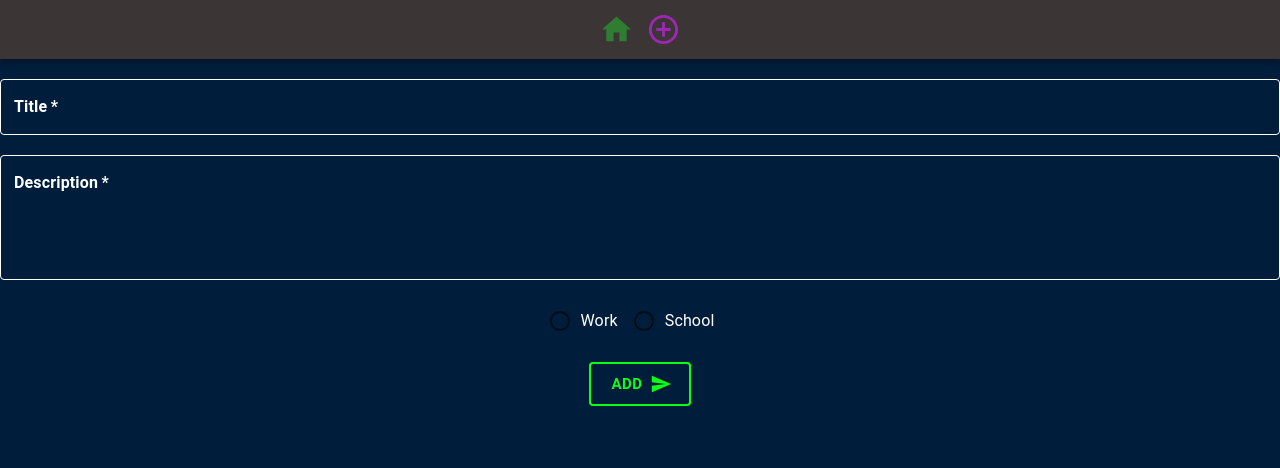
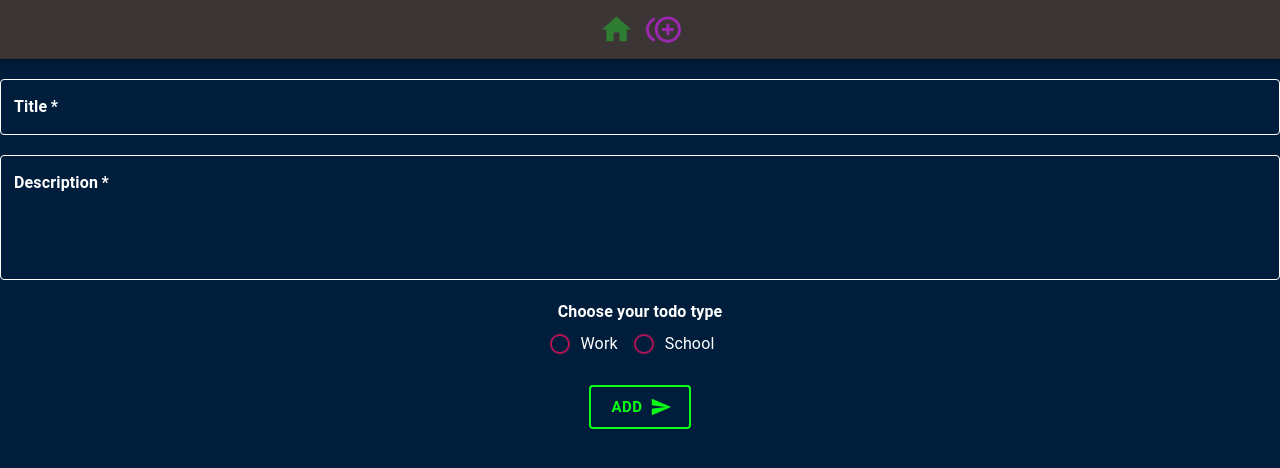
Before and after one commit to minhtri06ltr/TODO, a React (Create React App) app: page /form in a window 1280 px wide. Shown: the top 468 px of the page. Built offline with nearby package versions, Linux system fonts and the light colour scheme.

Commit message:
doing update

```diff
--- a/src/components/TodoForm.js
+++ b/src/components/TodoForm.js
@@ -15,6 +15,7 @@ import DateTimePicker from "@mui/lab/DateTimePicker";
 
 function TodoForm() {
   //Context
+
   const { dispatch, todoType } =
     useContext(TodoContext);
   const [title, setTitle] = useState("");
--- a/src/components/TodoItem.js
+++ b/src/components/TodoItem.js
@@ -11,9 +11,9 @@ import {
 import { TodoContext } from "../contexts/TodoContext";
 import Button from "@mui/material/Button";
 import DeleteIcon from "@mui/icons-material/Delete";
-
+import EditIcon from "@mui/icons-material/Edit";
 function TodoItem({ todo }) {
-  const { dispatch, setOpenModal } =
+  const { dispatch, setOpenModal, setTodo } =
     useContext(TodoContext);
   let type = {};
   let icon = <WorkIcon />;
@@ -80,6 +80,7 @@ function TodoItem({ todo }) {
   }
   const openModalHandler = (e) => {
     setOpenModal(true);
+    setTodo(todo);
   };
   return (
     <VerticalTimelineElement
@@ -90,7 +91,9 @@ function TodoItem({ todo }) {
         borderRight:
           "7px solid  rgb(33, 150, 243)",
       }}
-      date={todo.deadline.split("G")[0]}
+      date={
+        todo.deadline.toString().split("G")[0]
+      }
       iconStyle={type}
       icon={icon}
     >
@@ -110,6 +113,7 @@ function TodoItem({ todo }) {
             color: "black",
             border: "2px solid black",
             fontWeight: "bold",
+            lineThrough: "none !important",
           }}
           onClick={() => {
             dispatch({
@@ -126,15 +130,15 @@ function TodoItem({ todo }) {
         </Button>
         <Button
           style={{
-            color: "black",
-            border: "2px solid black",
+            color: "#62ff00",
+            border: "2px solid #62ff00",
             fontWeight: "bold",
           }}
           variant="outlined"
-          startIcon={<DeleteIcon />}
+          startIcon={<EditIcon />}
           onClick={openModalHandler}
         >
-          Update
+          <span>Update</span>
         </Button>
       </div>
     </VerticalTimelineElement>
--- a/src/components/layouts/BasicModal.js
+++ b/src/components/layouts/BasicModal.js
@@ -1,20 +1,19 @@
 import * as React from "react";
+import { useState, useEffect } from "react";
 import Box from "@mui/material/Box";
 import Button from "@mui/material/Button";
 import Typography from "@mui/material/Typography";
 import Modal from "@mui/material/Modal";
 import { useContext } from "react";
 import { TodoContext } from "../../contexts/TodoContext";
-
-import { v4 } from "uuid";
-
-import SendIcon from "@mui/icons-material/Send";
+import ArrowCircleUpIcon from "@mui/icons-material/ArrowCircleUp";
 
 import UseRadioGroup from "./UseRadioGroup";
 import TextField from "@mui/material/TextField";
 import AdapterDateFns from "@mui/lab/AdapterDateFns";
 import LocalizationProvider from "@mui/lab/LocalizationProvider";
 import DateTimePicker from "@mui/lab/DateTimePicker";
+import { UPDATE_TODO } from "../../reducers/types";
 
 const style = {
   position: "absolute",
@@ -29,18 +28,37 @@ const style = {
 };
 
 export default function BasicModal() {
-  const { openModal, setOpenModal } =
-    useContext(TodoContext);
-  console.log(openModal);
+  const {
+    openModal,
+    setOpenModal,
+    dispatch,
+    todo,
+  } = useContext(TodoContext);
+  const [updateTodo, setUpdateTodo] =
+    useState(todo);
+  //content change when choose different to do
+  useEffect(() => {
+    setUpdateTodo(todo);
+  }, [todo]);
 
-  const handleOpen = () => setOpenModal(true);
+  const inputHandler = (e) => {
+    setUpdateTodo({
+      ...updateTodo,
+      [e.target.name]: e.target.value,
+    });
+  };
+  const submitHandler = () => {
+    dispatch({
+      type: UPDATE_TODO,
+      payload: updateTodo,
+    });
+    setOpenModal(false);
+  };
+  console.log(updateTodo);
   const handleClose = () => setOpenModal(false);
 
   return (
     <div>
-      <Button onClick={handleOpen}>
-        Open modal
-      </Button>
       <Modal
         open={openModal}
         onClose={handleClose}
@@ -61,22 +79,32 @@ export default function BasicModal() {
               id="outlined-basic"
               id="fullWidth"
               label="Title"
+              name="title"
               variant="outlined"
               required
+              value={updateTodo.title}
+              onChange={inputHandler}
             />
             <TextField
               id="outlined-multiline-static"
               label="Multiline"
               multiline
+              name="description"
               fullWidth
               id="fullWidth"
               rows={4}
               required
+              value={updateTodo.description}
               label="Description"
               name="description"
+              onChange={inputHandler}
             />
             <div>
-              <UseRadioGroup />
+              <UseRadioGroup
+                type={updateTodo.type}
+                setUpdateTodo={setUpdateTodo}
+                updateTodo={updateTodo}
+              />
             </div>
             <div
               style={{
@@ -90,9 +118,16 @@ export default function BasicModal() {
                   renderInput={(params) => (
                     <TextField {...params} />
                   )}
+                  name="deadline"
                   label="Choose your deadline"
-                  value={new Date()}
+                  value={updateTodo.deadline}
                   minDateTime={new Date()}
+                  onChange={(newValue) => {
+                    setUpdateTodo({
+                      ...updateTodo,
+                      deadline: newValue,
+                    });
+                  }}
                 />
               </LocalizationProvider>
             </div>
@@ -103,8 +138,9 @@ export default function BasicModal() {
               }}
             >
               <Button
+                onClick={submitHandler}
                 variant="outlined"
-                endIcon={<SendIcon />}
+                endIcon={<ArrowCircleUpIcon />}
                 size="large"
                 style={{
                   border: "2px solid ",
@@ -112,7 +148,7 @@ export default function BasicModal() {
                   color: "#0bff17",
                 }}
               >
-                Add
+                Update
               </Button>
             </div>
           </div>
--- a/src/components/layouts/NavbarMenu.js
+++ b/src/components/layouts/NavbarMenu.js
@@ -2,10 +2,9 @@ import * as React from "react";
 import AppBar from "@mui/material/AppBar";
 import Box from "@mui/material/Box";
 import Toolbar from "@mui/material/Toolbar";
-
 import HomeIcon from "@mui/icons-material/Home";
 import IconButton from "@mui/material/IconButton";
-import AddCircleOutlineIcon from "@mui/icons-material/AddCircleOutline";
+import ControlPointDuplicateIcon from "@mui/icons-material/ControlPointDuplicate";
 import { Link } from "react-router-dom";
 import { NavLink } from "react-router-dom";
 
@@ -45,7 +44,7 @@ export default function NavbarMenu() {
               aria-label="menu"
               sx={{ mr: 2 }}
             >
-              <AddCircleOutlineIcon
+              <ControlPointDuplicateIcon
                 fontSize="large"
                 color="secondary"
               />
--- a/src/components/layouts/UseRadioGroup.js
+++ b/src/components/layouts/UseRadioGroup.js
@@ -5,10 +5,11 @@ import { styled } from "@mui/material/styles";
 import RadioGroup, {
   useRadioGroup,
 } from "@mui/material/RadioGroup";
+import { pink } from "@mui/material/colors";
 import FormControlLabel from "@mui/material/FormControlLabel";
 import Radio from "@mui/material/Radio";
 import { TodoContext } from "../../contexts/TodoContext";
-
+import FormLabel from "@mui/material/FormLabel";
 const StyledFormControlLabel = styled((props) => (
   <FormControlLabel {...props} />
 ))(({ theme, checked }) => ({
@@ -41,34 +42,62 @@ MyFormControlLabel.propTypes = {
   value: PropTypes.any,
 };
 
-export default function UseRadioGroup() {
+export default function UseRadioGroup({ type }) {
   const { setTodoType } = useContext(TodoContext);
   const inputTypeHandler = (e) => {
     setTodoType(e.target.value);
+
     console.log(e.target.value);
   };
   return (
     <>
+      <FormLabel
+        component="legend"
+        style={{
+          textAlign: "center",
+          marginTop: "20px",
+        }}
+      >
+        Choose your todo type
+      </FormLabel>
       <RadioGroup
         name="use-radio-group"
-        defaultValue="first"
+        defaultValue={type}
         style={{
           display: "flex",
           flexDirection: "row",
           justifyContent: "center",
-          margin: "20px 0",
+          marginBottom: "20px",
         }}
       >
         <MyFormControlLabel
           value="work"
           label="Work"
-          control={<Radio />}
+          control={
+            <Radio
+              sx={{
+                color: pink[800],
+                "&.Mui-checked": {
+                  color: pink[600],
+                },
+              }}
+            />
+          }
           onChange={inputTypeHandler}
         />
         <MyFormControlLabel
           value="school"
           label="School"
-          control={<Radio />}
+          control={
+            <Radio
+              sx={{
+                color: pink[800],
+                "&.Mui-checked": {
+                  color: pink[600],
+                },
+              }}
+            />
+          }
           onChange={inputTypeHandler}
         />
       </RadioGroup>
--- a/src/contexts/TodoContext.js
+++ b/src/contexts/TodoContext.js
@@ -17,7 +17,15 @@ const TodoContextProvider = ({ children }) => {
     todoReducer,
     [],
   );
+
   //State
+  const [todo, setTodo] = useState({
+    id: "",
+    title: "",
+    description: "",
+    deadline: "",
+    type: "",
+  });
   const [openModal, setOpenModal] =
     useState(false);
   const [todoType, setTodoType] = useState("");
@@ -42,6 +50,8 @@ const TodoContextProvider = ({ children }) => {
     todoList: todoList,
     dispatch,
     todoType,
+    todo,
+    setTodo,
     setTodoType,
     setOpenModal,
     openModal,
--- a/src/reducers/TodoReducer.js
+++ b/src/reducers/TodoReducer.js
@@ -4,6 +4,7 @@ import {
   SET_TODO,
   ADD_TODO,
   DELETE_TODO,
+  UPDATE_TODO,
 } from "./types";
 
 export const todoReducer = (state, action) => {
@@ -20,6 +21,14 @@ export const todoReducer = (state, action) => {
         JSON.stringify(payload.todoList),
       );
       return state;
+    case UPDATE_TODO:
+      const updateTodo = state.map((todo) => {
+        return todo.id === payload.id
+          ? payload
+          : todo;
+      });
+      return updateTodo;
+
     case ADD_TODO:
       return [payload.todo, ...state];
     case DELETE_TODO:
--- a/src/reducers/types.js
+++ b/src/reducers/types.js
@@ -3,3 +3,4 @@ export const DELETE_TODO = "DELETE_TODO";
 export const GET_TODO = "GET_TODO";
 export const MARK_TODO = "MARK_TODO";
 export const SET_TODO = "SET_TODO";
+export const UPDATE_TODO = "UPDATE_TODO";
```
